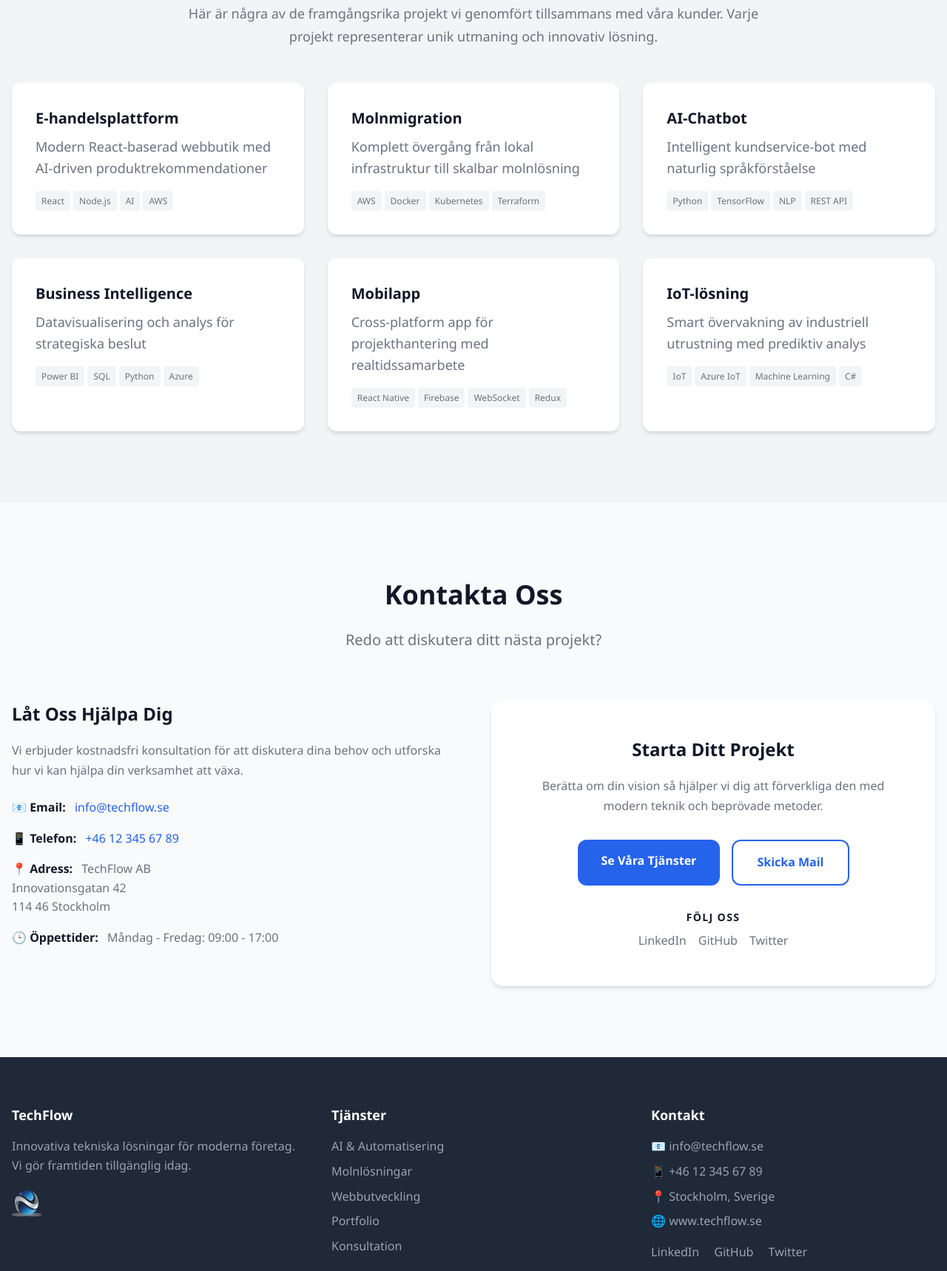
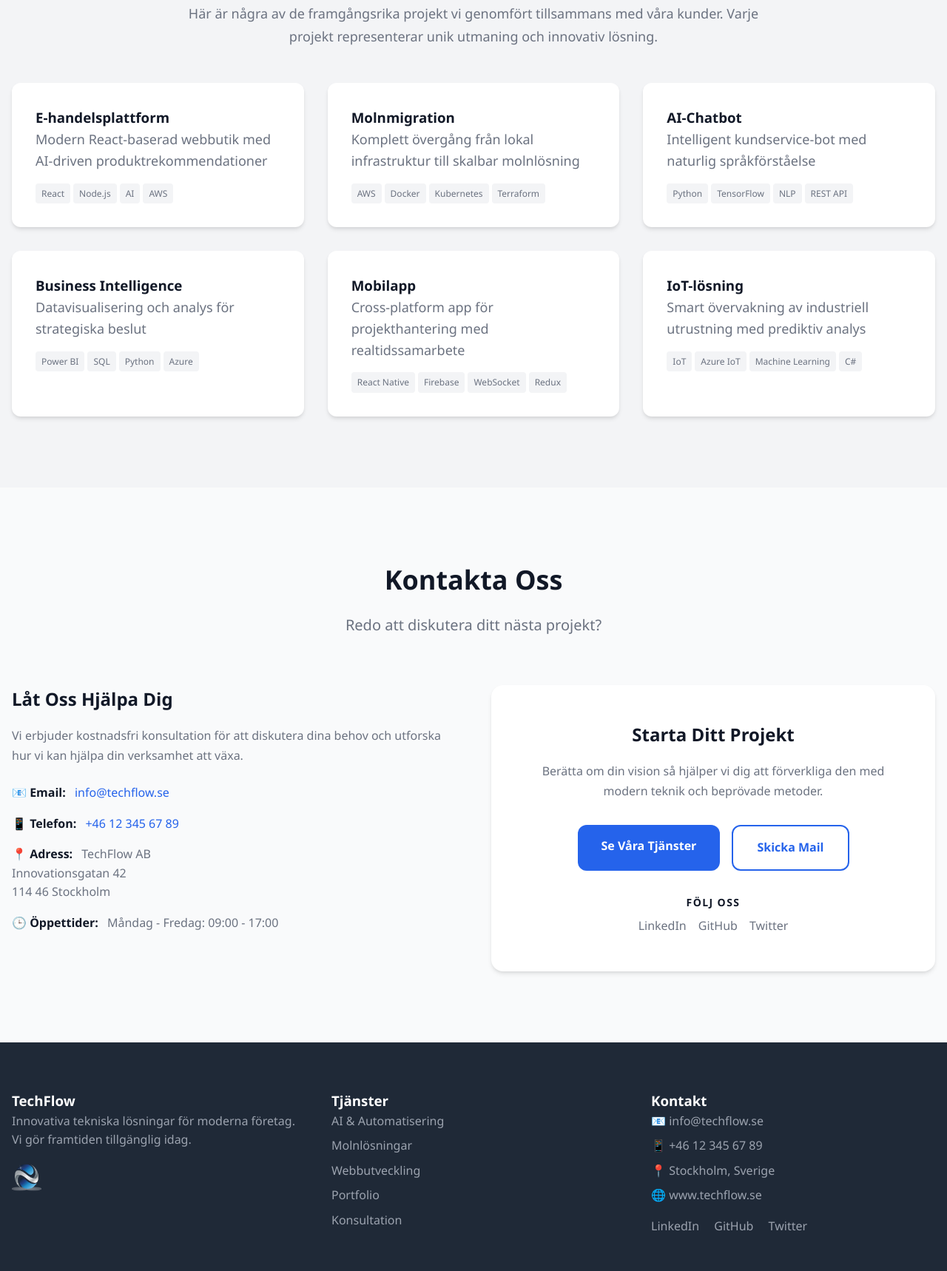
Before and after one commit to atef1995/webtec-atmo25, a website: page public/onepage.html in a window 1280 px wide. Shown: the part 3781-5499 px from the top of the page at 74% size. Drawn offline with Linux system fonts and the light colour scheme.

Commit message:
standardize DOCTYPE declaration and update heading levels in HTML files

```diff
--- a/public/onepage.html
+++ b/public/onepage.html
@@ -240,7 +240,7 @@
           </p>
           <div class="portfolio-grid">
             <div class="portfolio-item">
-              <h4>E-handelsplattform</h4>
+              <h3>E-handelsplattform</h3>
               <p>Modern React-baserad webbutik med AI-driven produktrekommendationer</p>
               <div class="tech-tags">
                 <span>React</span>
@@ -250,7 +250,7 @@
               </div>
             </div>
             <div class="portfolio-item">
-              <h4>Molnmigration</h4>
+              <h3>Molnmigration</h3>
               <p>Komplett övergång från lokal infrastruktur till skalbar molnlösning</p>
               <div class="tech-tags">
                 <span>AWS</span>
@@ -260,7 +260,7 @@
               </div>
             </div>
             <div class="portfolio-item">
-              <h4>AI-Chatbot</h4>
+              <h3>AI-Chatbot</h3>
               <p>Intelligent kundservice-bot med naturlig språkförståelse</p>
               <div class="tech-tags">
                 <span>Python</span>
@@ -270,7 +270,7 @@
               </div>
             </div>
             <div class="portfolio-item">
-              <h4>Business Intelligence</h4>
+              <h3>Business Intelligence</h3>
               <p>Datavisualisering och analys för strategiska beslut</p>
               <div class="tech-tags">
                 <span>Power BI</span>
@@ -280,7 +280,7 @@
               </div>
             </div>
             <div class="portfolio-item">
-              <h4>Mobilapp</h4>
+              <h3>Mobilapp</h3>
               <p>Cross-platform app för projekthantering med realtidssamarbete</p>
               <div class="tech-tags">
                 <span>React Native</span>
@@ -290,7 +290,7 @@
               </div>
             </div>
             <div class="portfolio-item">
-              <h4>IoT-lösning</h4>
+              <h3>IoT-lösning</h3>
               <p>Smart övervakning av industriell utrustning med prediktiv analys</p>
               <div class="tech-tags">
                 <span>IoT</span>
@@ -369,7 +369,7 @@
     <div class="container">
       <div class="footer-content">
         <div class="footer-column">
-          <h4>TechFlow</h4>
+          <h3>TechFlow</h3>
           <p>
             Innovativa tekniska lösningar för moderna företag.
             Vi gör framtiden tillgänglig idag.
@@ -379,7 +379,7 @@
           </div>
         </div>
         <div class="footer-column">
-          <h4>Tjänster</h4>
+          <h3>Tjänster</h3>
           <ul>
             <li><a href="#services">AI & Automatisering</a></li>
             <li><a href="#services">Molnlösningar</a></li>
@@ -389,7 +389,7 @@
           </ul>
         </div>
         <div class="footer-column">
-          <h4>Kontakt</h4>
+          <h3>Kontakt</h3>
           <ul class="contact-list">
             <li>📧 info@techflow.se</li>
             <li>📱 +46 12 345 67 89</li>
```
Also changed, not shown: public/dom.html (+0 -1 lines), public/me.html (+4 -4 lines).
